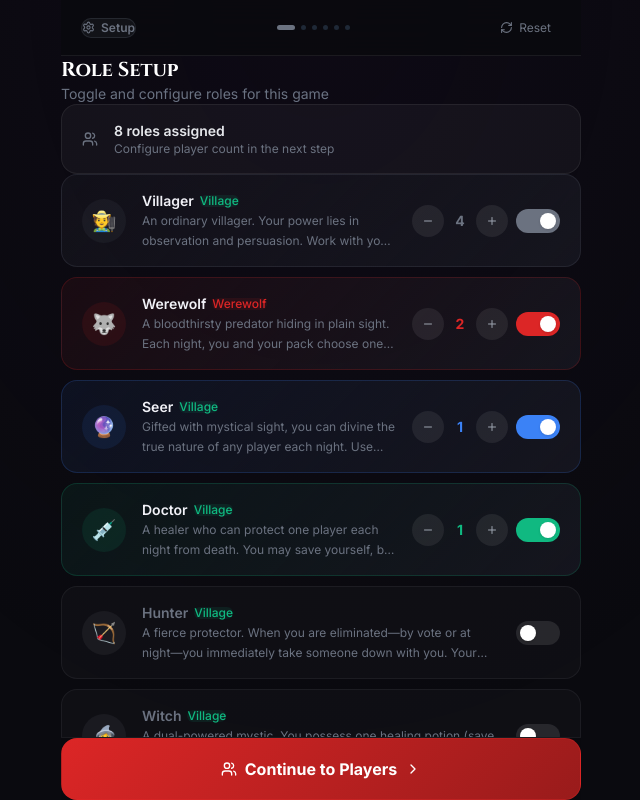
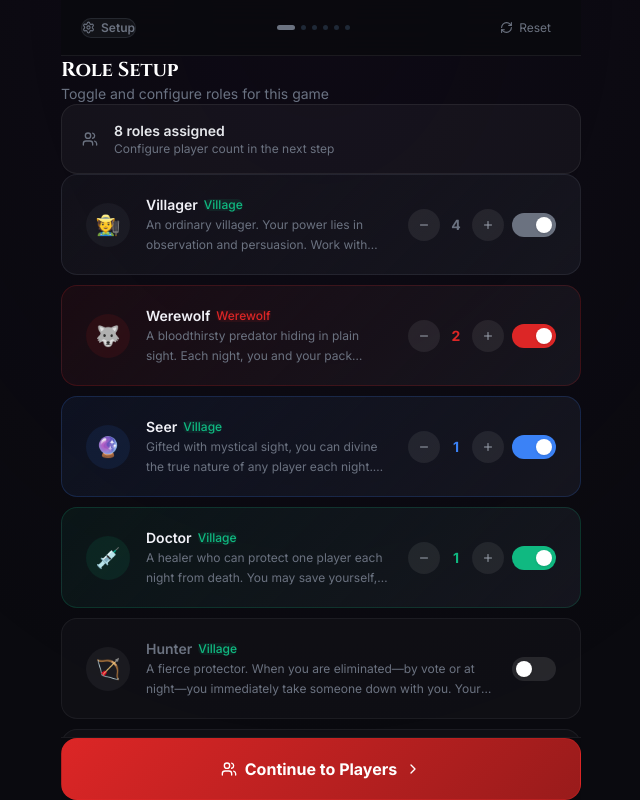
Before and after one commit to rasyidspace/WerewolfModeration, a Next.js app: page / in a window 1280 px wide. Shown: the whole page, without its empty margins (319-959 px from the left). Built offline with nearby package versions, Linux system fonts and the light colour scheme.

Commit message:
Refine UI padding and spacing in SetupScreen

```diff
--- a/components/screens/SetupScreen.tsx
+++ b/components/screens/SetupScreen.tsx
@@ -36,7 +36,7 @@ export default function SetupScreen() {
   return (
     <div className="flex flex-col flex-1 h-full overflow-hidden">
       {/* ── Scrollable body ── */}
-      <div className="flex-1 overflow-y-auto px-5 pt-5 pb-4">
+      <div className="flex-1 overflow-y-auto px-6 pt-6 pb-6">
 
         {/* Page heading */}
         <motion.div
@@ -118,7 +118,7 @@ export default function SetupScreen() {
                     : "1px solid rgba(255,255,255,0.06)",
                 }}
               >
-                <div className="flex items-center" style={{ gap: 16, padding: "16px 20px" }}>
+                <div className="flex items-center" style={{ gap: 16, padding: "20px 24px" }}>
                   {/* Icon */}
                   <div
                     className="w-11 h-11 rounded-xl flex items-center justify-center text-xl flex-shrink-0"
@@ -214,7 +214,7 @@ export default function SetupScreen() {
           <motion.div
             initial={{ opacity: 0, height: 0 }}
             animate={{ opacity: 1, height: "auto" }}
-            className="flex flex-col gap-4 mb-6 p-4 rounded-2xl overflow-hidden"
+            className="flex flex-col gap-5 mb-8 p-6 rounded-2xl overflow-hidden"
             style={{ background: "rgba(255,255,255,0.03)", border: "1px solid rgba(255,255,255,0.07)" }}
           >
             <div className="flex flex-col gap-1.5">
@@ -271,7 +271,7 @@ export default function SetupScreen() {
 
       {/* ── Sticky CTA ── */}
       <div
-        className="flex-shrink-0 px-5 py-4"
+        className="flex-shrink-0 px-6 py-5"
         style={{
           borderTop: "1px solid rgba(255,255,255,0.07)",
           background: "rgba(10,10,15,0.96)",
```
